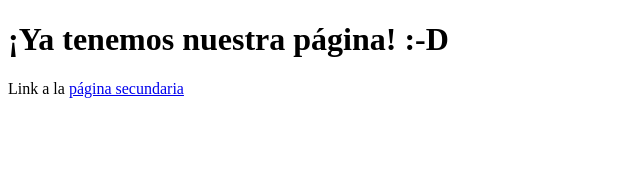
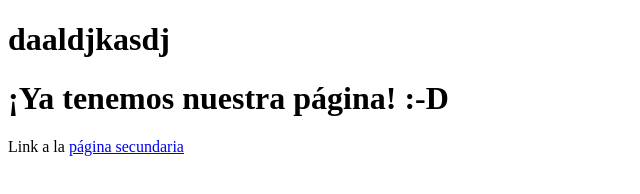
Before and after one commit to amornun/PruebaGitRama, a plain HTML site: page index.html in a window 1280 px wide. Shown: the whole page, without its empty margins (0-640 px from the left). Drawn offline with Linux system fonts and the light colour scheme.

Commit message:
mas cambios

```diff
--- a/index.html
+++ b/index.html
@@ -6,7 +6,7 @@
     <meta name="viewport" content="width=device-width, initial-scale=1.0">
     <title>Página Principal</title>
 </head>
-<body>
+<body><h1>daaldjkasdj</h1>
     <h1>¡Ya tenemos nuestra página! :-D</h1>
     <p>Link a la <a href="secundaria.html">página secundaria</a></p>
 </body>
```
